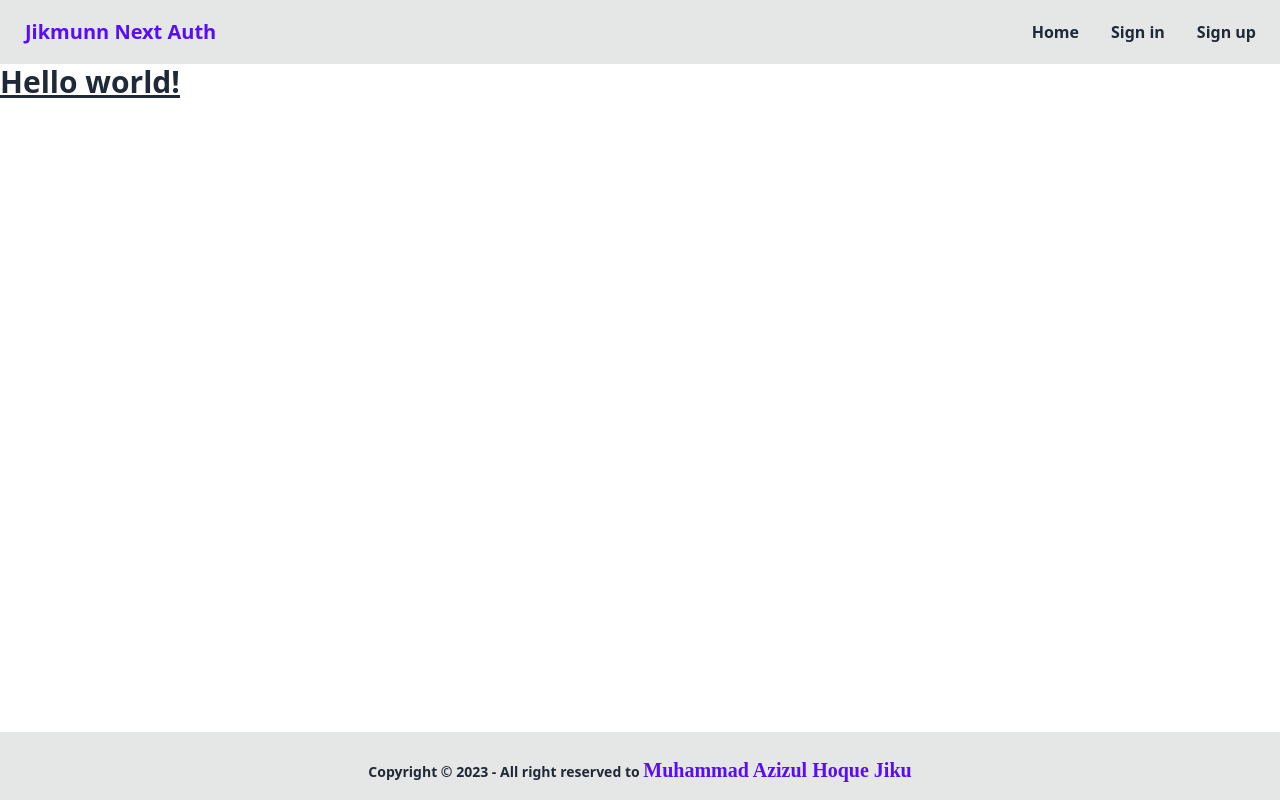
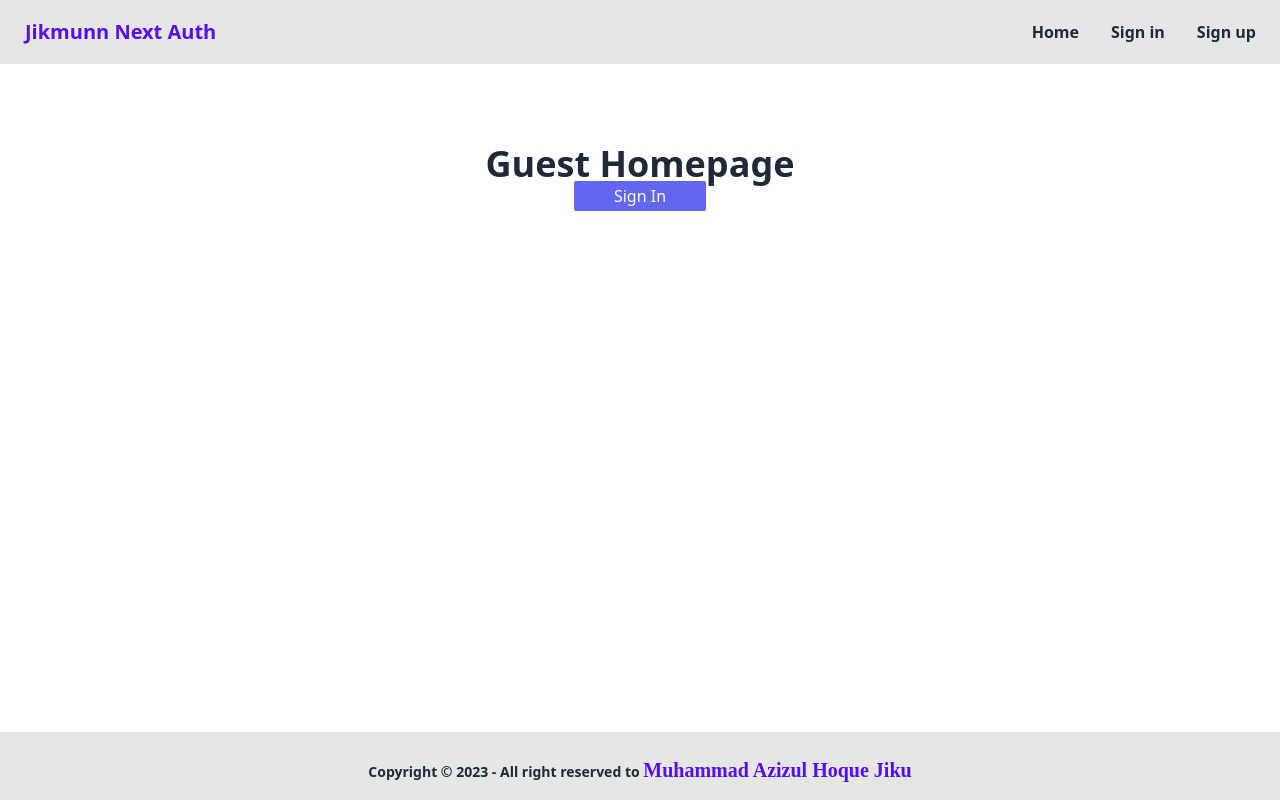
Before and after one commit to muhammad-jiku/jikmunn-next-auth-app, a Next.js app: page / in a window 1280 px wide. Built offline with nearby package versions, Linux system fonts and the light colour scheme.

Commit message:
homepage

```diff
--- a/app/page.js
+++ b/app/page.js
@@ -1,8 +1,13 @@
 import Image from 'next/image';
 import { Inter } from '@next/font/google';
+import HomePage from '@/components/Home/Home';
 
 const inter = Inter({ subsets: ['latin'] });
 
 export default function Home() {
-  return <h1 className="text-3xl font-bold underline">Hello world!</h1>;
+  return (
+    <>
+      <HomePage />
+    </>
+  );
 }
--- /dev/null
+++ b/components/Home/Home.jsx
@@ -0,0 +1,24 @@
+'use client';
+
+import Link from 'next/link';
+import React from 'react';
+
+const HomePage = () => {
+  return (
+    <div>
+      <main className="container mx-auto text-center py-20">
+        <h3 className="text-4xl font-bold">Guest Homepage</h3>
+
+        <div className="flex justify-center">
+          <Link href={'/sign-in'}>
+            <span className="mt-5 px-10 py-1 rounded-sm bg-indigo-500 text-gray-50">
+              Sign In
+            </span>
+          </Link>
+        </div>
+      </main>
+    </div>
+  );
+};
+
+export default HomePage;
```
